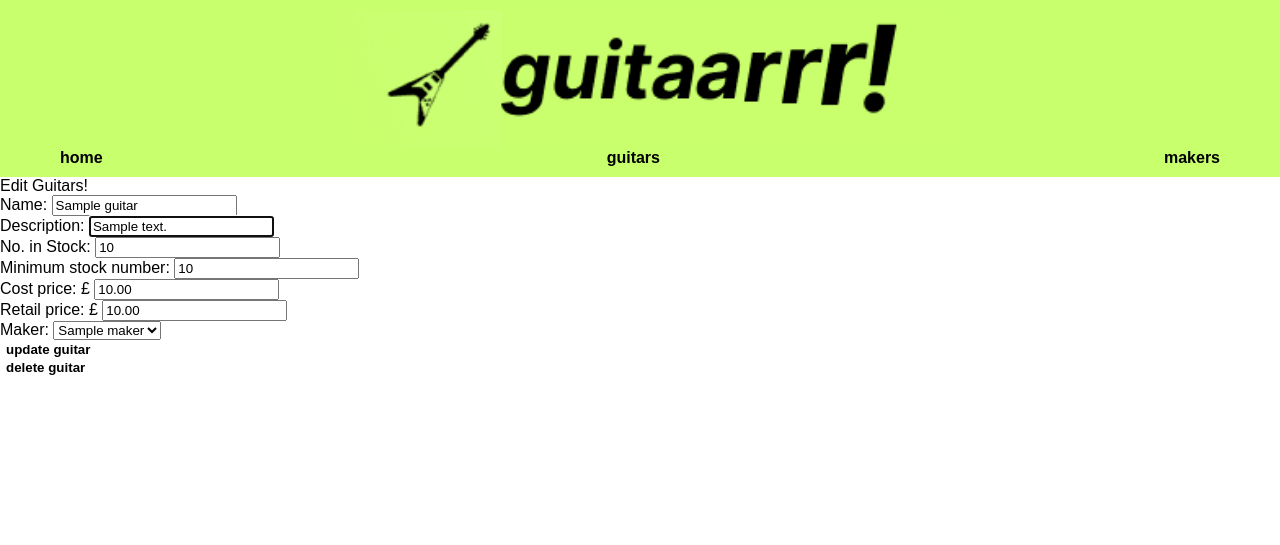
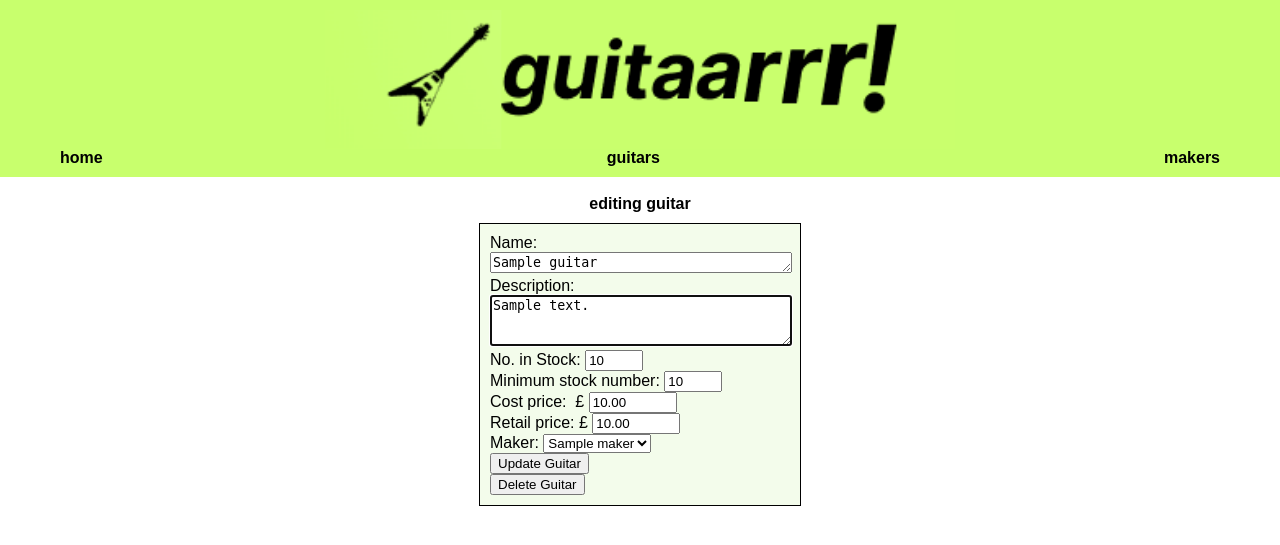
Before and after one commit to mickcooke/Python_Project_Guitar_Shop, a Flask app: page /guitars/edit/1 in a window 1280 px wide. Shown: the top 545 px of the page. Run offline with Flask 3, Linux system fonts and the light colour scheme; a database or web service that is not in the repository returns one stand-in record (values such as "Sample title"); some libraries are stand-ins or nearby versions; some web fonts are replaced.

Commit message:
css styling forms

```diff
--- a/static/style.css
+++ b/static/style.css
@@ -122,6 +122,21 @@ a:hover {
 }
 
 
+input[type='number']{
+    width: 50px;
+}
+
+.price-input {
+    width:80px;
+}
+
+.tel-input {
+    width:150px;
+}
+
+.stock-input {
+    width:50px;
+}
 
 /* .guitars {
     display: flex;
--- a/templates/guitars/edit.html
+++ b/templates/guitars/edit.html
@@ -1,17 +1,25 @@
 {% extends "base.html" %}
 {% block home %}
 
-Edit Guitars!
+<br>
+<div style="text-align:center;">
+    <b>editing guitar</b>
+    </div>
+
+    <section class="guitar-container">
+
+        <div class="new-guitar">
 
 <form action="/guitars/update/{{guitar.id}}" method="post">
+
 <div>
     <label for="name">Name:</label>
-    <input type="text" id="name" name="name" value="{{guitar.name}}" required>
+    <textarea  id="name" name="name" rows="1" cols="35" placeholder="Name" required>{{guitar.name}}</textarea>
 </div>
 
 <div>
     <label for="description">Description:</label>
-    <input type="text" id="description" name="description" value="{{guitar.description}}" required autofocus>
+    <textarea id="description" name="description"  rows="3" cols="35" required autofocus>{{guitar.description}}</textarea>
 </div>
 
 <div>
@@ -25,13 +33,13 @@ Edit Guitars!
 </div>
 
 <div>
-    <label for="cost price">Cost price: &pound;</label>
-    <input type="text" id="buy_price" name="buy_price" value="{{"{:.2f}".format(guitar.buy_price)}}" required autofocus>
+    <label for="cost price">Cost price:&nbsp; &pound;</label>
+    <input type="text" id="buy_price" name="buy_price" class="price-input" value="{{"{:.2f}".format(guitar.buy_price)}}" required autofocus>
 </div>
 
 <div>
     <label for="retail price">Retail price: &pound;</label>
-    <input type="text" id="sell_price" name="sell_price" value="{{"{:.2f}".format(guitar.sell_price)}}" required autofocus>
+    <input type="text" id="sell_price" name="sell_price" class="price-input" value="{{"{:.2f}".format(guitar.sell_price)}}" required autofocus>
 </div>
 
 <div>
@@ -46,13 +54,15 @@ Edit Guitars!
     </select>
 </div>
 
-<button type="submit" class="link-button">update guitar</button>
+<button type="submit">Update Guitar</button>
 </form>
 
 
 <form action="/guitars/delete/{{guitar.id}}" method="POST">
-    <input type="submit" value="delete guitar" class="link-button">
+    <input type="submit" value="Delete Guitar">
 </form>
+</div>
 
+</section>
 
 {% endblock %}
```
Also changed, not shown: templates/guitars/new.html (+7 -3 lines), templates/makers/new.html (+16 -15 lines).
